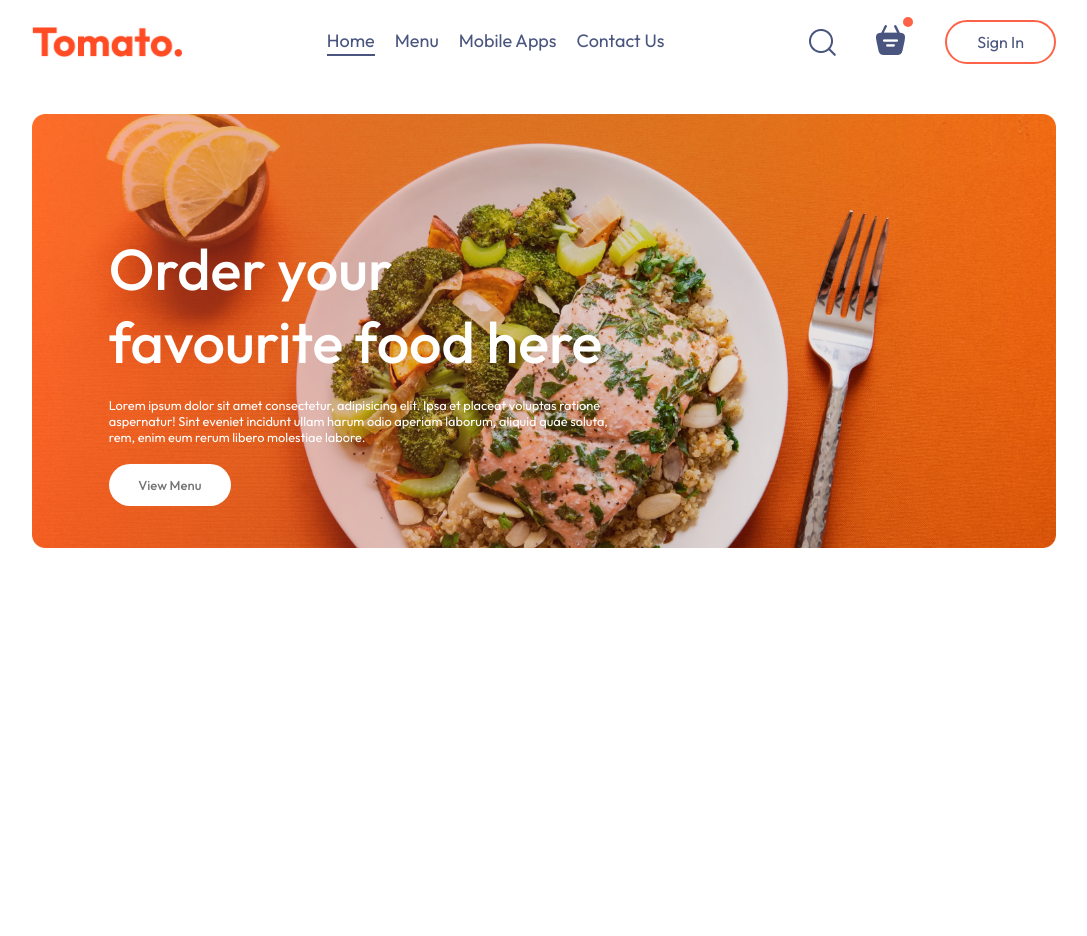
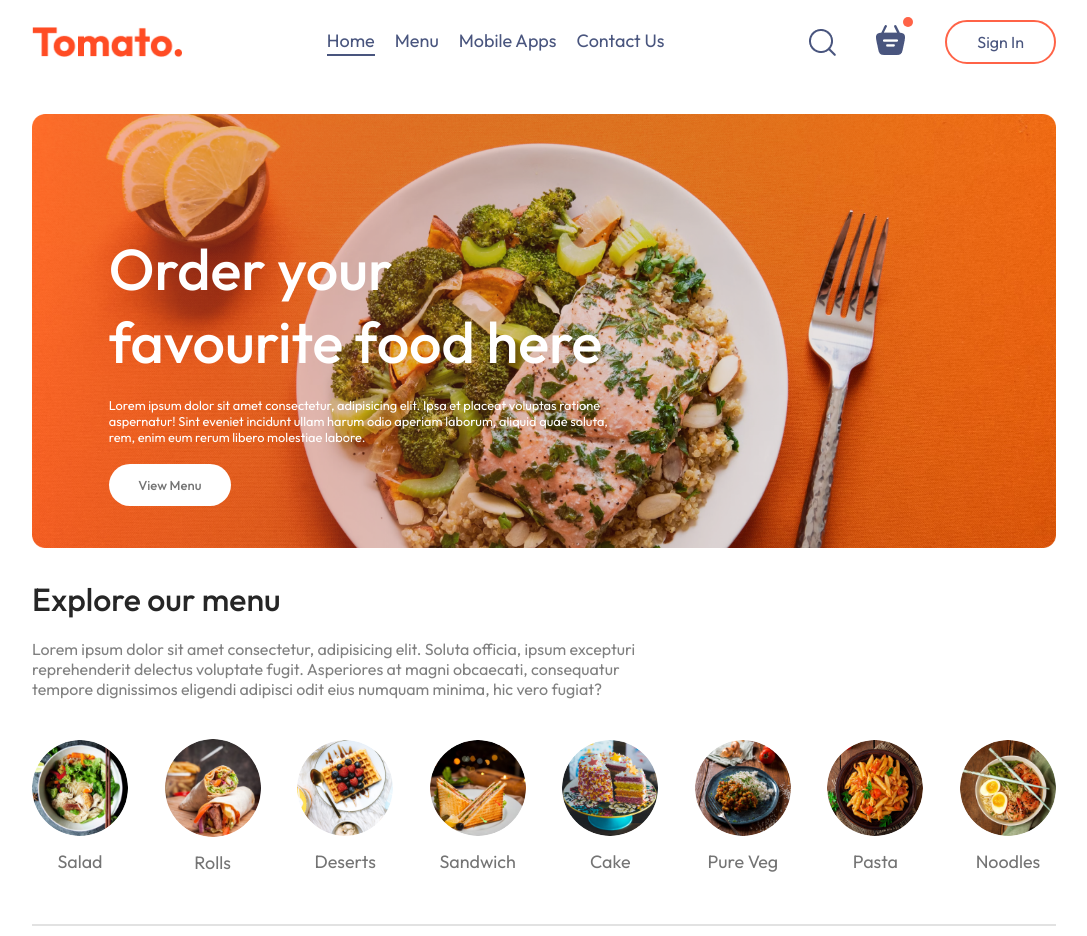
Before and after one commit to durpintm/food-delivery-app, a React (Vite) app in the folder frontend/: page / in a window 1280 px wide. Shown: the whole page, without its empty margins (96-1183 px from the left). Before the commit the page ends 800 px from the top, so only its background shows below. Built offline with nearby package versions, Linux system fonts and the light colour scheme.

Commit message:
Explore menu component added

```diff
--- /dev/null
+++ b/frontend/src/components/ExploreMenu/ExploreMenu.css
@@ -0,0 +1,56 @@
+.explore-menu {
+  display: flex;
+  flex-direction: column;
+  gap: 20px;
+}
+
+.explore-menu h1 {
+  color: #262626;
+  font-weight: 500;
+}
+
+.explore-menu-text {
+  max-width: 60%;
+  color: #808080;
+}
+
+.explore-menu-list {
+  display: flex;
+  justify-content: space-between;
+  align-items: center;
+  gap: 30px;
+  text-align: center;
+  margin: 20px 0;
+  overflow-x: scroll;
+}
+
+.explore-menu-list::-webkit-scrollbar {
+  display: none;
+}
+
+.explore-menu-list-item img {
+  width: 7.5vw;
+  min-width: 80px;
+  cursor: pointer;
+  border-radius: 50%;
+  transition: 0.2s;
+}
+
+.explore-menu-list-item p {
+  margin-top: 10px;
+  color: #747474;
+  font-size: max(1.4vw, 16px);
+  cursor: pointer;
+}
+
+.explore-menu hr {
+  margin: 10px 0;
+  height: 2px;
+  background-color: #e2e2e2;
+  border: none;
+}
+
+.explore-menu-list-item .active {
+  border: 4px solid tomato;
+  padding: 2px;
+}
--- /dev/null
+++ b/frontend/src/components/ExploreMenu/ExploreMenu.jsx
@@ -0,0 +1,42 @@
+/* eslint-disable react/prop-types */
+import "./ExploreMenu.css";
+import { menu_list } from "../../assets/assets";
+
+const ExploreMenu = ({ category, setCategory }) => {
+  return (
+    <div className="explore-menu" id="explore-menu">
+      <h1>Explore our menu</h1>
+      <p className="explore-menu-text">
+        Lorem ipsum dolor sit amet consectetur, adipisicing elit. Soluta
+        officia, ipsum excepturi reprehenderit delectus voluptate fugit.
+        Asperiores at magni obcaecati, consequatur tempore dignissimos eligendi
+        adipisci odit eius numquam minima, hic vero fugiat?
+      </p>
+      <div className="explore-menu-list">
+        {menu_list.map((item, index) => {
+          return (
+            <div
+              onClick={() => {
+                setCategory((prev) =>
+                  prev === item.menu_name ? "All" : item.menu_name
+                );
+              }}
+              key={index}
+              className="explore-menu-list-item"
+            >
+              <img
+                className={category === item.menu_name ? "active" : ""}
+                src={item.menu_image}
+                alt=""
+              />
+              <p>{item.menu_name}</p>
+            </div>
+          );
+        })}
+      </div>
+      <hr />
+    </div>
+  );
+};
+
+export default ExploreMenu;
--- a/frontend/src/pages/Home/Home.jsx
+++ b/frontend/src/pages/Home/Home.jsx
@@ -1,10 +1,15 @@
 import "./Home.css";
 import Header from "../../components/Header/Header";
+import ExploreMenu from "../../components/ExploreMenu/ExploreMenu";
+import { useState } from "react";
 
 const Home = () => {
+  const [category, setCategory] = useState("All");
+
   return (
     <div>
       <Header />
+      <ExploreMenu category={category} setCategory={setCategory} />
     </div>
   );
 };
```
